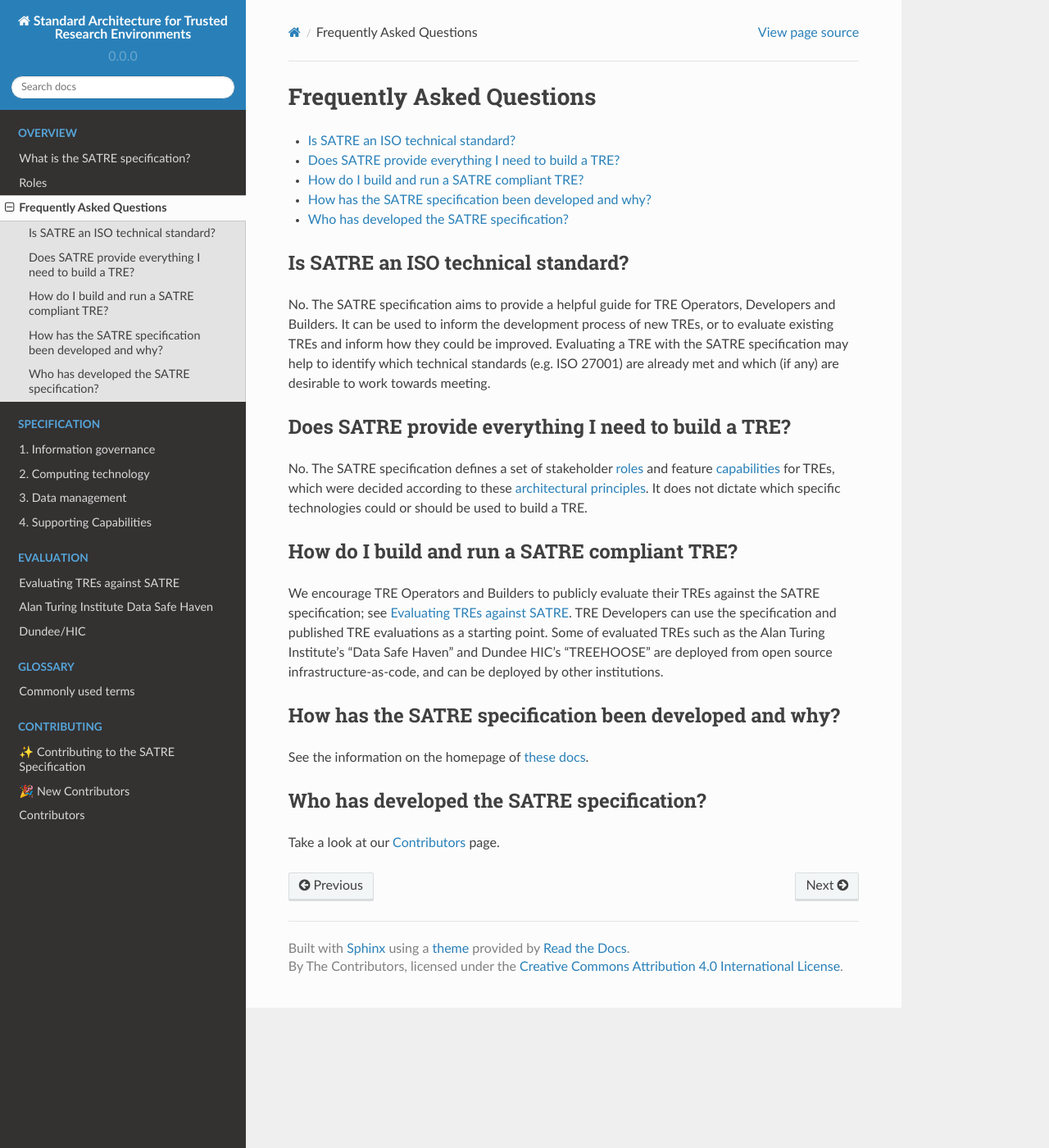
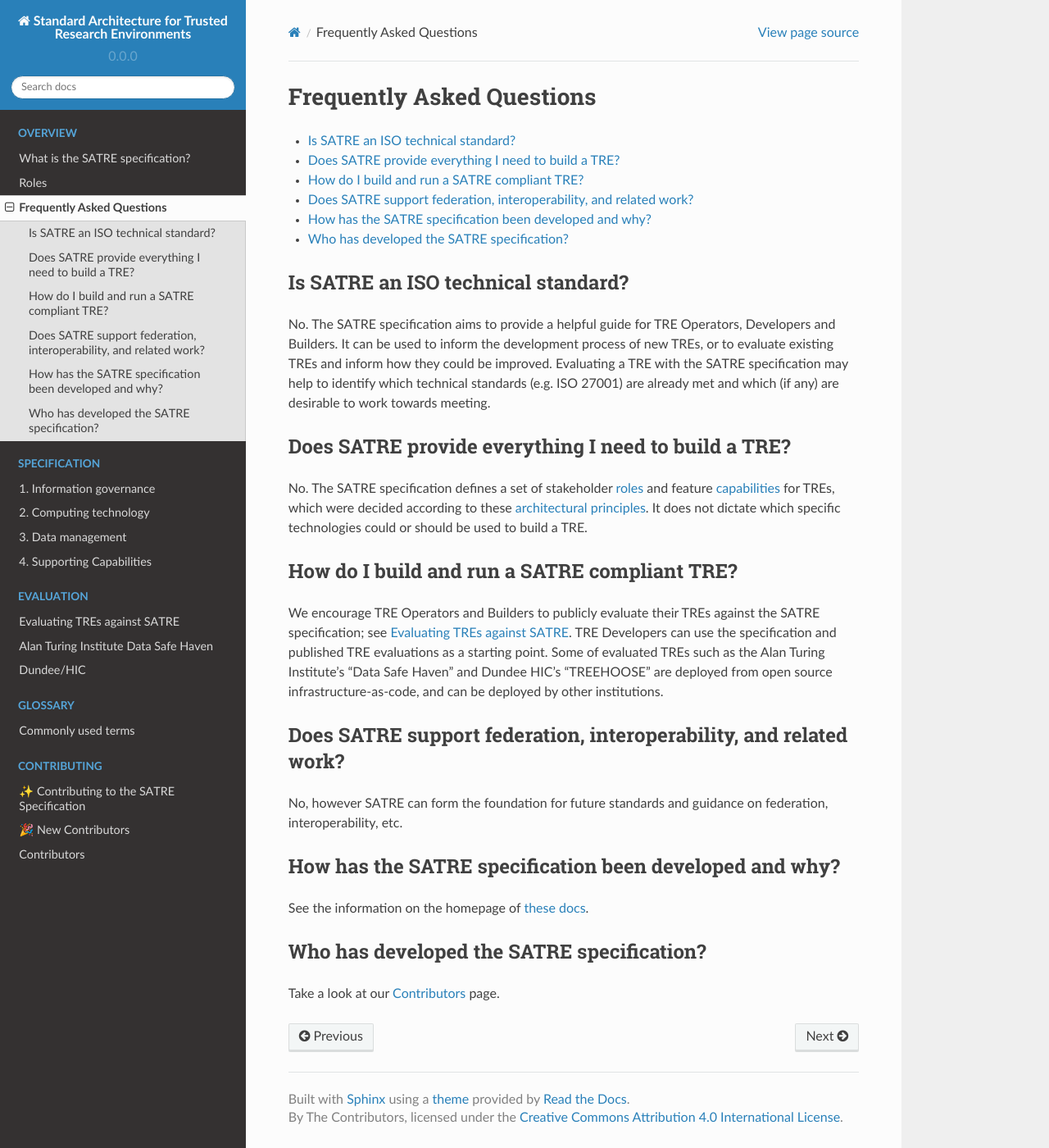
Before and after one commit to sa-tre/satre-specification, a Sphinx documentation site: the page built from docs/source/faqs.md, in a window 1280 px wide and 1400 px high. Shown: the whole window at 82% size. Built offline with Sphinx 7.4.7 and the Read the Docs theme 2.0.0, drawn with Linux system fonts in a browser that asks for light colours.

Commit message:
Add FAQ about federation

```diff
--- a/docs/source/faqs.md
+++ b/docs/source/faqs.md
@@ -5,6 +5,7 @@
 - {ref}`is_standard`
 - {ref}`is_everything`
 - {ref}`how_build`
+- {ref}`support_federation`
 - {ref}`how_developed`
 - {ref}`who_developed`
 
@@ -26,6 +27,14 @@ No. The SATRE specification defines a set of stakeholder {ref}`roles <satre_role
 
 We encourage TRE Operators and Builders to publicly evaluate their TREs against the SATRE specification; see {ref}`evaluation`. TRE Developers can use the specification and published TRE evaluations as a starting point. Some of evaluated TREs such as the Alan Turing Institute's "Data Safe Haven" and Dundee HIC's "TREEHOOSE" are deployed from open source infrastructure-as-code, and can be deployed by other institutions.
 
+(support_federation)=
+
+## Does SATRE support federation, interoperability, and related work?
+
+No, however SATRE can form the foundation for future standards and guidance on federation, interoperability, etc.
+
+<!-- If you are interested in getting involved in these discussion please .... contact DARE? A federation WG? Another project? UKTRE mailing list? -->
+
 (how_developed)=
 
 ## How has the SATRE specification been developed and why?
```
